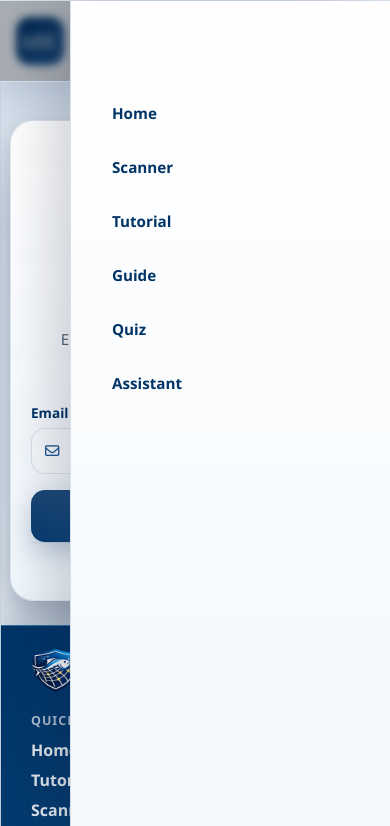
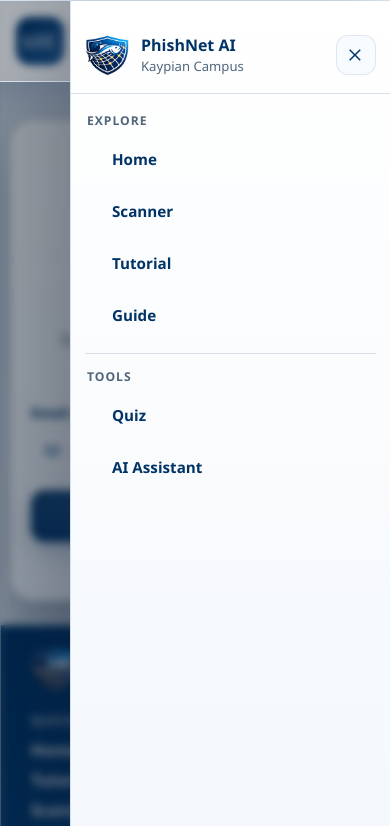
Before and after one commit to R3ym0nd0/PishNetAI, a website: page public/reset-password.html in a window 390 px wide. Both pictures are taken after a click on the button "Open navigation menu". Shown: the top 826 px of the page. Drawn offline with nearby package versions, Linux system fonts and the light colour scheme.

Commit message:
fix: reset password side bar blank heading

```diff
--- a/public/reset-password.html
+++ b/public/reset-password.html
@@ -23,19 +23,42 @@
             </div>
         </div>
 
-        <button type="button" class="nav-toggle" aria-label="Open navigation menu">
+        <button type="button" class="nav-toggle" aria-label="Open navigation menu" aria-expanded="false" aria-controls="navLinks">
             <span></span><span></span><span></span>
         </button>
 
         <div class="nav-links" id="navLinks">
-            <a href="/#home">Home</a>
-            <a href="/#scanner">Scanner</a>
-            <a href="/#tutorial">Tutorial</a>
-            <a href="/#guide">Guide</a>
-            <a href="/quiz">Quiz</a>
-            <a href="/assistant" class="nav-assistant" id="aiToggle">Assistant</a>
+            <div class="nav-drawer-head">
+                <div class="nav-drawer-brand">
+                    <img src="assets/images/logo.png" alt="PhishNet AI logo" class="nav-drawer-logo">
+                    <div class="nav-drawer-copy">
+                        <strong>PhishNet AI</strong>
+                        <span>Kaypian Campus</span>
+                    </div>
+                </div>
+                <button type="button" class="nav-drawer-close" id="navDrawerClose" aria-label="Close navigation">
+                    <svg viewBox="0 0 24 24" fill="currentColor" aria-hidden="true">
+                        <path d="M18.3 5.71 12 12l6.3 6.29-1.41 1.41L10.59 13.41 4.29 19.7 2.88 18.29 9.17 12 2.88 5.71 4.29 4.29l6.3 6.3 6.29-6.3z"/>
+                    </svg>
+                </button>
+            </div>
+
+            <div class="nav-drawer-group">
+                <span class="nav-drawer-group-label">Explore</span>
+                <a href="/#home">Home</a>
+                <a href="/#scanner">Scanner</a>
+                <a href="/#tutorial">Tutorial</a>
+                <a href="/#guide">Guide</a>
+            </div>
+
+            <div class="nav-drawer-group">
+                <span class="nav-drawer-group-label">Tools</span>
+                <a href="/quiz">Quiz</a>
+                <a href="/assistant" class="nav-assistant" id="aiToggle">AI Assistant</a>
+            </div>
         </div>
     </nav>
+    <div class="nav-drawer-overlay" id="navDrawerOverlay"></div>
 
     <main class="auth-container">
         <div class="auth-wrap">
```
